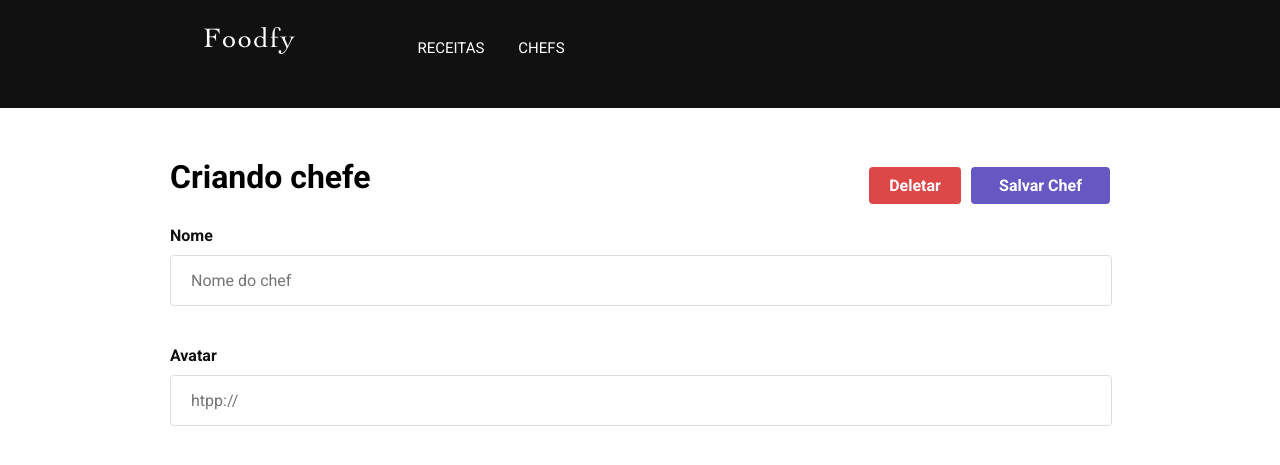
After one commit to Luan10017/Foodfy, a Node server app: template src/app/views/admin/chefs/chefs_edit.njk in a window 1280 px wide. The commit adds this page. Shown: the top 465 px of the page. Run offline with Node 20, Linux system fonts and the light colour scheme; the template is opened without the code that fills it, so the values that code supplies are empty; some libraries are stand-ins or nearby versions.

Commit message:
Adicionada ideia de edição e exclusão de dados

```diff
--- /dev/null
+++ b/src/app/views/admin/chefs/chefs_edit.njk
@@ -0,0 +1,42 @@
+{% extends "layouts/admin.njk" %}
+
+{%block contentAdmin%}
+    <form class="chef_details" method="post" action="/admin/chefs?_method=PUT">
+        <div class="chef_info">
+            <h1>Criando chefe</h1>
+            <button type="submit">Salvar Chef</button>
+        </div>
+        <main>
+            <div class="item">
+                <div>Nome</div>
+                <div>
+                    <input
+                        type="text"
+                        name="name"
+                        value="{{chef.name}}"
+                        placeholder="Nome do chef"
+                    >
+                </div>
+            </div>
+            <div class="item">
+                <div>Avatar</div>
+                <div>
+                    <input
+                        type="URL"
+                        name="avatar_url"
+                        value="{{chef.avatar_url}}"
+                        placeholder="htpp://"
+                    >
+                </div>
+            </div>
+            <input type="hidden" name="id" value="{{chef.id}}">
+
+        </main>
+    </form>
+    <form method="POST" id="form-delete" action="/admin/chefs?_method=DELETE">
+            <button type="submit">Deletar</button>
+            <input type="hidden" name="id" value="{{chef.id}}">
+
+    </form>
+
+{%endblock%}
--- a/src/app/views/admin/chefs/details.njk
+++ b/src/app/views/admin/chefs/details.njk
@@ -4,7 +4,7 @@
     <main class="chef_details">
         <div class="chef_info">
             <h1>Chefe: {{chef.name}}</h1>
-            <button>Editar Chef</button>
+            <a class="button-edit-chef" href="/admin/chefs/{{chef.id}}/edit"> editar</a>
         </div>
         <div class="chef_wrapper">
             <img src="{{chef.avatar_url}}" alt="Imagem {{chef.name}}">
```
